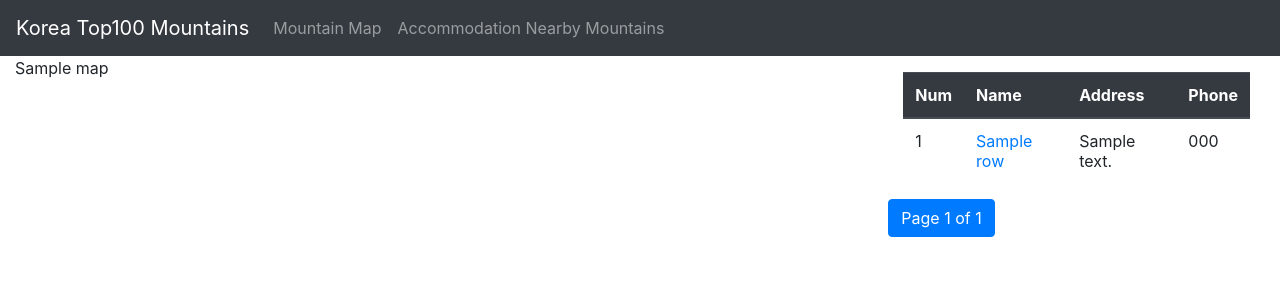
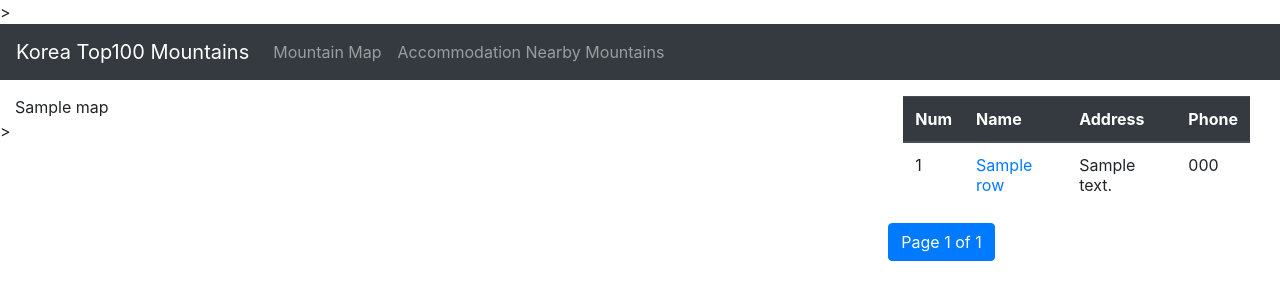
Before and after one commit to JACKEY22/KR_Mountains, a Django app: template templates/mt/acc.html in a window 1280 px wide. Shown: the top 300 px of the page. Run offline with Django 3.2, Linux system fonts and the light colour scheme; the template is opened without the code that fills it: most values are stand-ins (such as "Sample title", 1, 10 or a date in 2020); some libraries are stand-ins or nearby versions.

Commit message:
map style

```diff
--- a/templates/mt/acc.html
+++ b/templates/mt/acc.html
@@ -1,5 +1,13 @@
 {% load static %}
-<link rel="stylesheet" type="text/css" href="{% static 'bootstrap.min.css' %}">
+
+<head>
+    <link rel="stylesheet" type="text/css" href="{% static 'bootstrap.min.css' %}">
+    <style>
+        div.map{
+            margin-top: 15px;
+        }
+    </style>
+</head>>
 
 <nav class="navbar navbar-expand-sm bg-dark navbar-dark">
     <!-- Brand -->
@@ -18,9 +26,11 @@
 
 <div class="row">
     <div class="col-sm-8">
+        <div class="map">
         <div class="container-fluid">
             {{map|safe}}
         </div>
+        </div>>
     </div>
     <div class="col-sm-4">
         <div class="container-fluid">
@@ -40,7 +50,7 @@
                         {% if row.mt_acc_name != "Null" %}
                         <tr>
                             <td>{{ forloop.counter }}</td>
-                            <td><a href='{{ row.mt_acc_link }}'>{{ row.mt_acc_name }}</a></td>
+                            <td><a href='{{ row.mt_acc_link }}' target="_blank">{{ row.mt_acc_name }}</a></td>
                             <td>{{ row.mt_acc_address }}</td>
                             <td>{{ row.mt_acc_phone }}</td>
                         </tr>
```
